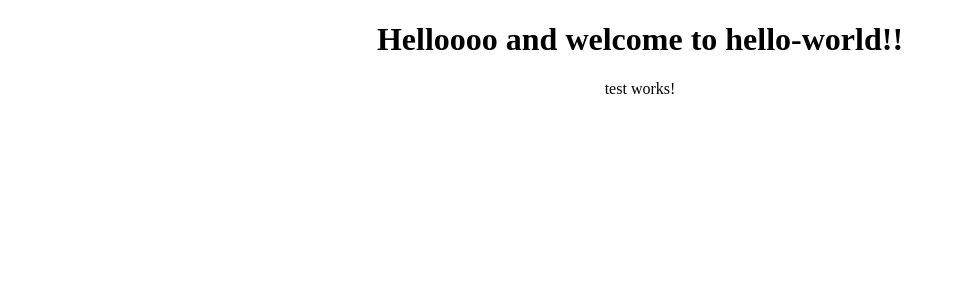
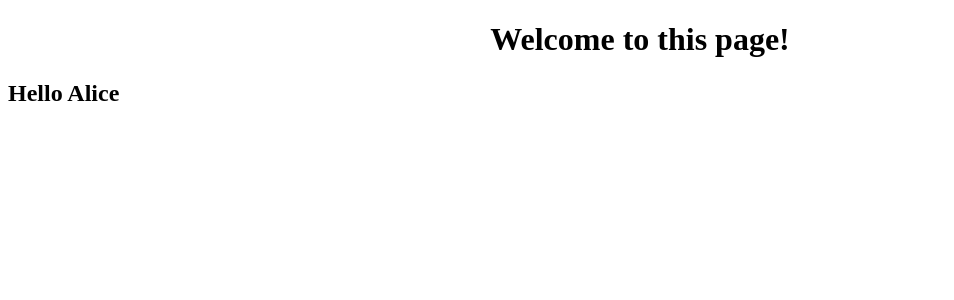
Before and after one commit to Rapha-Y/Angular_Learning, an Angular app: page / in a window 1280 px wide. Shown: the top 300 px of the page, without its empty margins (0-954 px from the left). Built offline with nearby package versions, Linux system fonts and the light colour scheme.

Commit message:
bound data from parent to child component

```diff
--- a/src/app/app.component.html
+++ b/src/app/app.component.html
@@ -1,6 +1,6 @@
 <div style="text-align: center">
   <h1>
-    Helloooo and welcome to {{ title }}!!
+    Welcome to this page!
   </h1>
-  <app-test></app-test>
 </div>
+<app-test [parentData]='name'></app-test>
--- a/src/app/app.component.ts
+++ b/src/app/app.component.ts
@@ -7,4 +7,5 @@
 })
 export class AppComponent {
   title = 'hello-world';
+  public name = 'Alice';
 }
--- a/src/app/test/test.component.ts
+++ b/src/app/test/test.component.ts
@@ -1,11 +1,17 @@
-import { Component, OnInit } from '@angular/core';
+import { Component, OnInit, Input } from '@angular/core';
 
 @Component({
   selector: 'app-test',
-  templateUrl: './test.component.html',
-  styleUrls: ['./test.component.css']
+  template: `
+    <h2>
+      {{ "Hello " + name }}
+    </h2>
+  `,
+  styles: []
 })
 export class TestComponent implements OnInit {
+
+  @Input('parentData') public name;
 
   constructor() { }
 
```
